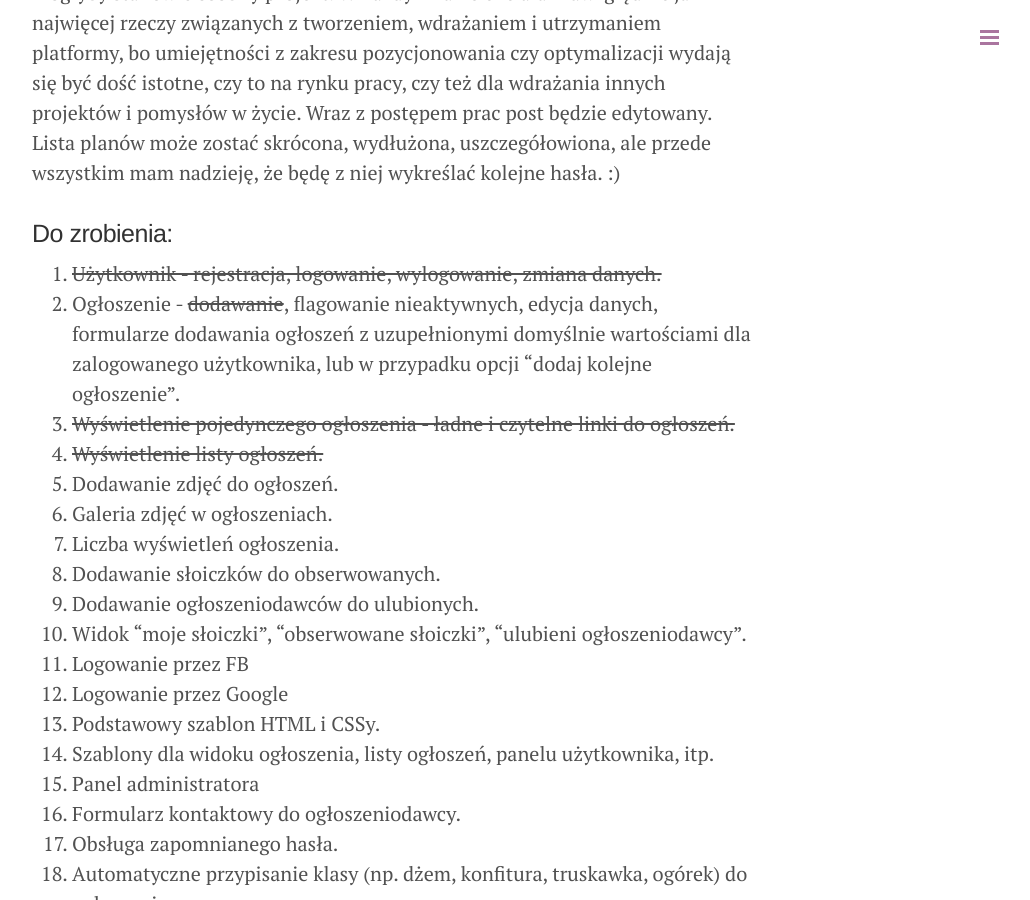
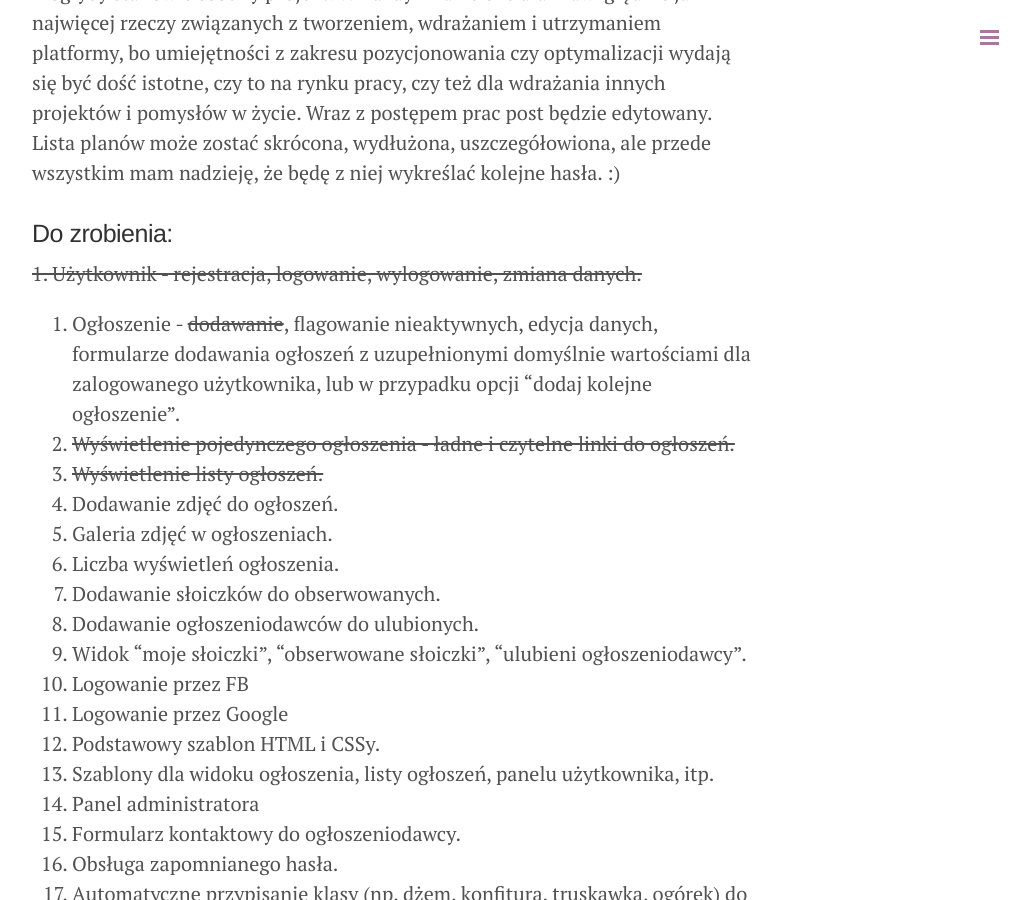
Before and after one commit to pumiko/pumiko.github.io, a Jekyll site: the page built from _posts/2016-02-14-projekt-sloiczki.md, in a window 1280 px wide and 900 px high, scrolled down 669 px. Shown: the whole window, without its empty margins (248-1278 px from the left). Built offline with Jekyll 4.4.1, drawn with Linux system fonts in a browser that asks for light colours; nearby versions of some CDN libraries; comment, search, counter and statistics services are not loaded.

Commit message:
poprawki w wykreślankach

```diff
--- a/_posts/2016-02-14-projekt-sloiczki.md
+++ b/_posts/2016-02-14-projekt-sloiczki.md
@@ -16,7 +16,7 @@ Pierwsze prace koncepcyjne nad Słoiczkami przeprowadziliśmy już wcześniej, z
 Wraz z postępem prac post będzie edytowany. Lista planów może zostać skrócona, wydłużona, uszczegółowiona, ale przede wszystkim mam nadzieję, że będę z niej wykreślać kolejne hasła. :)
 
 ### Do zrobienia:
-1. <del>Użytkownik - rejestracja, logowanie, wylogowanie, zmiana danych.</del>
+<del>1. Użytkownik - rejestracja, logowanie, wylogowanie, zmiana danych.</del>
 2. Ogłoszenie - <del>dodawanie</del>, flagowanie nieaktywnych, edycja danych, formularze dodawania ogłoszeń z uzupełnionymi domyślnie wartościami dla zalogowanego użytkownika, lub w przypadku opcji "dodaj kolejne ogłoszenie".
 3. <del>Wyświetlenie pojedynczego ogłoszenia - ładne i czytelne linki do ogłoszeń.</del>
 4. <del>Wyświetlenie listy ogłoszeń.</del>
```
